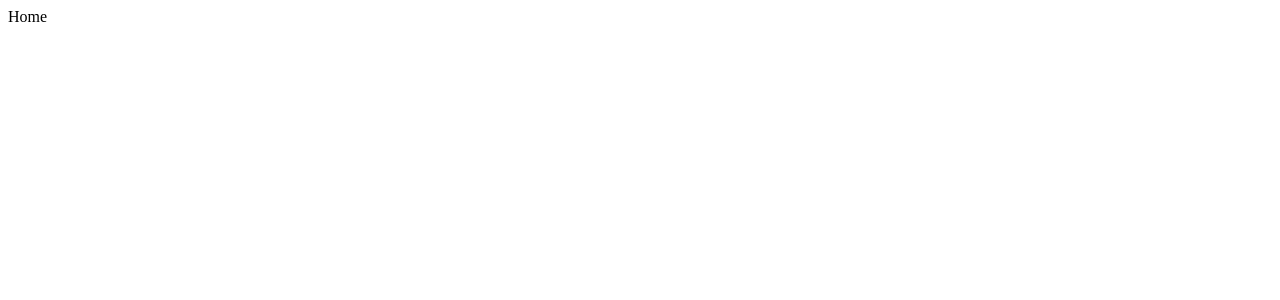
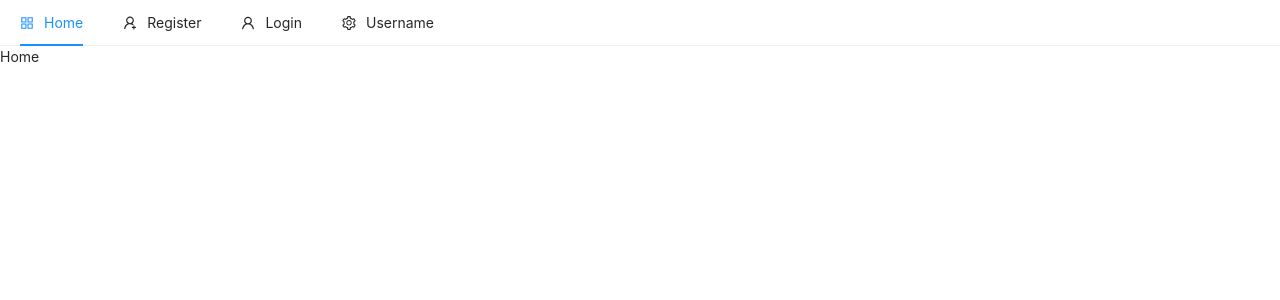
Before and after one commit to Faziki/Ecommerce, a React (Create React App) app in the folder client/: page / in a window 1280 px wide. Shown: the top 300 px of the page. Built offline with nearby package versions, Linux system fonts and the light colour scheme.

Commit message:
created Navigation with antdesign

```diff
--- a/client/package.json
+++ b/client/package.json
@@ -6,6 +6,8 @@
     "@testing-library/jest-dom": "^5.11.4",
     "@testing-library/react": "^11.1.0",
     "@testing-library/user-event": "^12.1.10",
+    "antd": "^4.15.0",
+    "bootstrap-material-design": "^4.1.1",
     "react": "^17.0.2",
     "react-dom": "^17.0.2",
     "react-router-dom": "^5.2.0",
--- a/client/public/index.html
+++ b/client/public/index.html
@@ -10,34 +10,22 @@
       content="Web site created using create-react-app"
     />
     <link rel="apple-touch-icon" href="%PUBLIC_URL%/logo192.png" />
-    <!--
-      manifest.json provides metadata used when your web app is installed on a
-      user's mobile device or desktop. See https://developers.google.com/web/fundamentals/web-app-manifest/
-    -->
+
     <link rel="manifest" href="%PUBLIC_URL%/manifest.json" />
-    <!--
-      Notice the use of %PUBLIC_URL% in the tags above.
-      It will be replaced with the URL of the `public` folder during the build.
-      Only files inside the `public` folder can be referenced from the HTML.
-
-      Unlike "/favicon.ico" or "favicon.ico", "%PUBLIC_URL%/favicon.ico" will
-      work correctly both with client-side routing and a non-root public URL.
-      Learn how to configure a non-root public URL by running `npm run build`.
-    -->
+    <link
+      rel="stylesheet"
+      href="https://fonts.googleapis.com/css?family=Roboto:300,400,500,700|Material+Icons"
+    />
+    <link
+      rel="stylesheet"
+      href="https://unpkg.com/bootstrap-material-design@4.1.1/dist/css/bootstrap-material-design.min.css"
+      integrity="sha384-wXznGJNEXNG1NFsbm0ugrLFMQPWswR3lds2VeinahP8N0zJw9VWSopbjv2x7WCvX"
+      crossorigin="anonymous"
+    />
     <title>React App</title>
   </head>
   <body>
     <noscript>You need to enable JavaScript to run this app.</noscript>
     <div id="root"></div>
-    <!--
-      This HTML file is a template.
-      If you open it directly in the browser, you will see an empty page.
-
-      You can add webfonts, meta tags, or analytics to this file.
-      The build step will place the bundled scripts into the <body> tag.
-
-      To begin the development, run `npm start` or `yarn start`.
-      To create a production bundle, use `npm run build` or `yarn build`.
-    -->
   </body>
 </html>
--- a/client/src/App.js
+++ b/client/src/App.js
@@ -4,13 +4,18 @@ import Login from "./pages/auth/Login";
 import Register from "./pages/auth/Register";
 import Home from "./pages/Home";
 
+import Header from "./Components/nav/Header";
+
 const App = () => {
   return (
-    <Switch>
-      <Route exact path="/" component={Home} />
-      <Route exact path="/login" component={Login} />
-      <Route exact path="/register" component={Register} />
-    </Switch>
+    <>
+      <Header />
+      <Switch>
+        <Route exact path="/" component={Home} />
+        <Route exact path="/login" component={Login} />
+        <Route exact path="/register" component={Register} />
+      </Switch>
+    </>
   );
 };
 
--- /dev/null
+++ b/client/src/Components/nav/Header.js
@@ -0,0 +1,41 @@
+import React, { useState } from "react";
+import { Menu } from "antd";
+import {
+  AppstoreOutlined,
+  UserAddOutlined,
+  UserOutlined,
+  SettingOutlined,
+} from "@ant-design/icons";
+
+const { SubMenu, Item } = Menu;
+
+const Header = () => {
+  const [current, setCurrent] = useState("home");
+
+  const handleClick = (e) => {
+    setCurrent(e.key);
+  };
+
+  return (
+    <Menu onClick={handleClick} selectedKeys={[current]} mode="horizontal">
+      <Item key="home" icon={<AppstoreOutlined />}>
+        Home
+      </Item>
+
+      <Item key="register" icon={<UserAddOutlined />} className="float-right">
+        Register
+      </Item>
+
+      <Item key="login" icon={<UserOutlined />} className="float-right">
+        Login
+      </Item>
+
+      <SubMenu icon={<SettingOutlined />} title="Username">
+        <Item key="setting:1">Option 1</Item>
+        <Item key="setting:2">Option 2</Item>
+      </SubMenu>
+    </Menu>
+  );
+};
+
+export default Header;
--- a/client/src/index.js
+++ b/client/src/index.js
@@ -4,6 +4,7 @@ import "./index.css";
 import App from "./App";
 import reportWebVitals from "./reportWebVitals";
 import { BrowserRouter } from "react-router-dom";
+import "antd/dist/antd.css";
 
 ReactDOM.render(
   <React.StrictMode>
```
Also changed, not shown: 1 other file (tests, documents, lock files or other folders).
